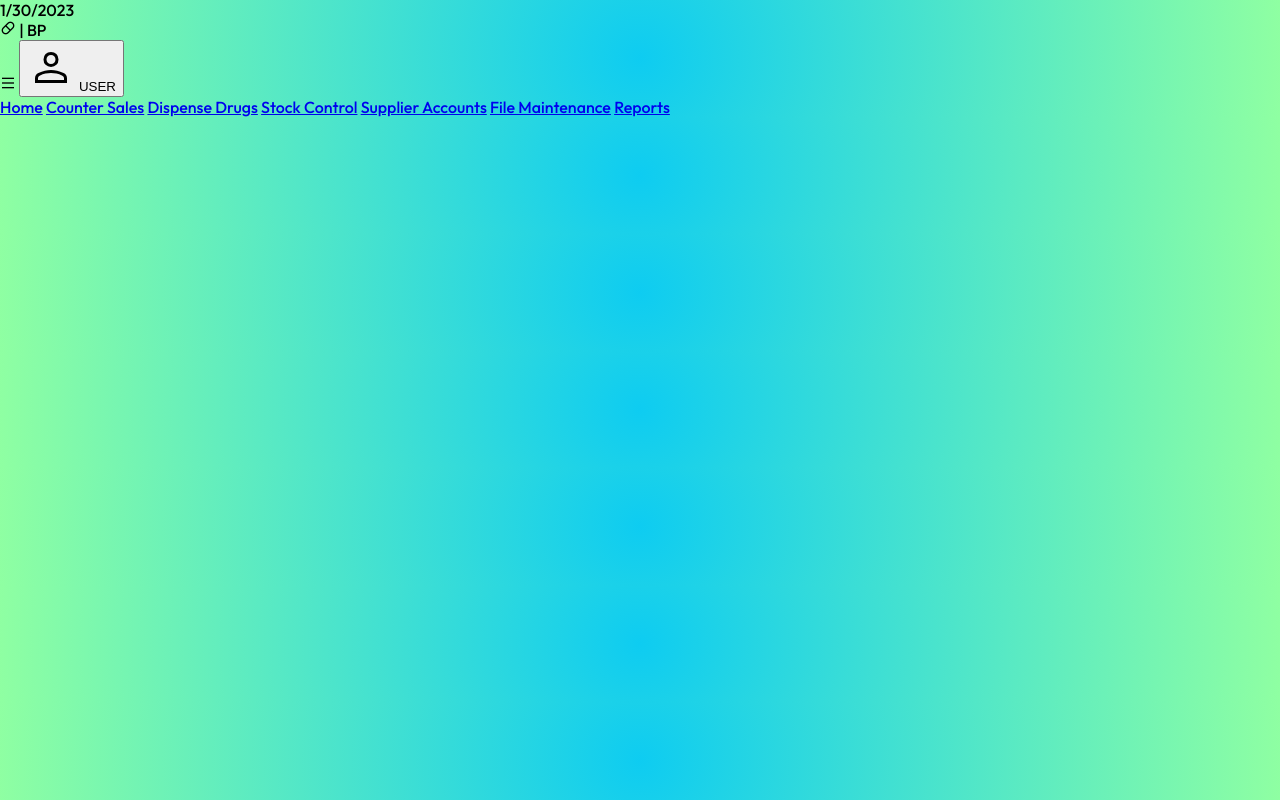
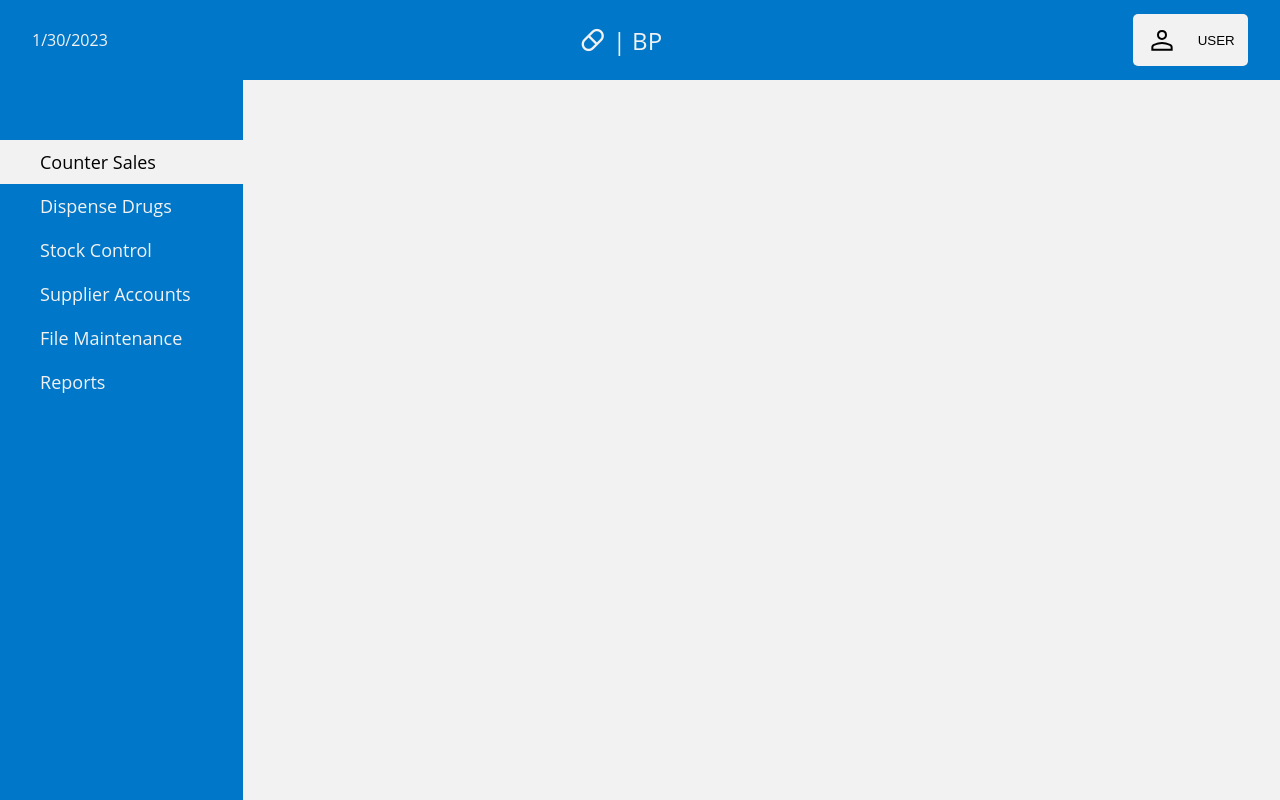
Before and after one commit to DoyleAaron/Project-22-23, a PHP site: page /pages/template.html in a window 1280 px wide. Run offline with PHP 8.4, Linux system fonts and the light colour scheme.

Commit message:
Finished making html template

```diff
--- a/assets/css/style.css
+++ b/assets/css/style.css
@@ -18,7 +18,7 @@ html, body {
 
 .nav-container {
     display: flex;
-    justify-content: space-between;
+    justify-content: center;
     align-items: center;
     margin: 0;
     height: var(--nav-height);
@@ -43,11 +43,12 @@ html, body {
 }
 
 body {
-    background: radial-gradient(circle at center, #0eccf1, #8fffa2);
+    background: var(--cool-blue);
 }
 
 .login-container .login-box {
     display: flex;
+    flex-direction: column;
     background-color: var(--bg-sect-div);
     border: 1px rgb(158, 158, 158) solid;
     height: 500px;
@@ -55,6 +56,11 @@ body {
     border-radius: 50px;
     align-items: center;
     justify-content: center;
+}
+
+.login-container .login-box i {
+    margin-bottom: 40px;
+    font-size: 48px;
 }
 
 .login-container .login-box form {
--- a/assets/css/template.css
+++ b/assets/css/template.css
@@ -31,7 +31,7 @@ body .horizonal-nav {
     justify-content: space-between;
     align-items: center;
     padding: 0 2rem;
-    background-color: var(--green);
+    background-color: var(--cool-blue);
     height: var(--h-nav-height);
 }
 
@@ -79,11 +79,15 @@ body .horizonal-nav .account-container button img {
     color: var(--bg-sect-div);
 }
 
+.main-container {
+    display: flex;
+}
+
 body .vertical-nav {
-    width: fit-content;
+    width: 300px;
     display: flex;
     flex-direction: column;
-    background-color: var(--green);
+    background-color: var(--cool-blue);
     height: calc(100vh - var(--h-nav-height));
 }
 
@@ -100,10 +104,22 @@ body .vertical-nav a:nth-child(1) {
 }
 
 body .vertical-nav .selected {
-    background-color: var(--green-lighter);
+    background-color: var(--bg-sect-div);
+}
+
+body .vertical-nav .selected {
+    color: #000;
 }
 
 body .vertical-nav a:hover {
     transition: 0.2s ease-in-out;
-    background-color: var(--green-lighter);
+    background-color: var(--bg-sect-div);
+    color: #000;
 }
+
+/* template end */
+
+main {
+    width: 100%;
+    min-height: 100%;
+}
--- a/pages/template.html
+++ b/pages/template.html
@@ -5,7 +5,7 @@
     <meta http-equiv="X-UA-Compatible" content="IE=edge">
     <meta name="viewport" content="width=device-width, initial-scale=1.0">
     <title>Pharmacy</title>
-    <link rel="stylesheet" href="../assets/css/style.css">
+    <link rel="stylesheet" href="../assets/css/template.css">
     <link rel="stylesheet" href="https://fonts.googleapis.com/css2?family=Material+Symbols+Outlined:opsz,wght,FILL,GRAD@20..48,100..700,0..1,-50..200" />
     <link href="https://cdn.jsdelivr.net/npm/remixicon@2.5.0/fonts/remixicon.css" rel="stylesheet">
 </head>
@@ -24,15 +24,19 @@
             </button>
         </div>
     </div>
+    <div class="main-container">
         <div class="vertical-nav">
-        <a class="selected" href="#">Home</a>
-        <a href="#">Counter Sales</a>
+            <a href="#" class="selected">Counter Sales</a>
             <a href="#">Dispense Drugs</a>
             <a href="#">Stock Control</a>
             <a href="#">Supplier Accounts</a>
             <a href="#">File Maintenance</a>
             <a href="#">Reports</a>
         </div>
+        <main>
+            <!-- put your html here -->
+        </main>
+    </div>
 </body>
     <script src="../assets/js/date.js"></script>
 </html>
```
Also changed, not shown: pages/index.html (+2 -6 lines). Lines whose indentation alone changed are shown as unchanged.
